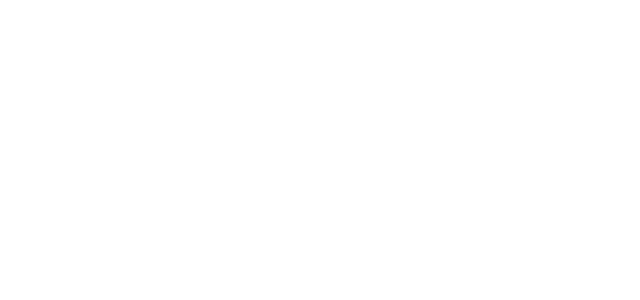
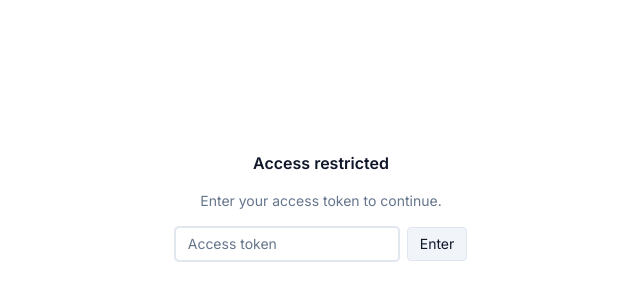
Before and after one commit to Jiseoup/showmycode, a Next.js app: page /unauthorized in a window 1280 px wide. Before the commit this address had no page. Shown: the part 194-494 px from the top of the page, without its empty margins (319-959 px from the left). Built offline with nearby package versions, Linux system fonts and the light colour scheme.

Commit message:
feat: add share token authentication

```diff
--- /dev/null
+++ b/app/unauthorized/page.tsx
@@ -0,0 +1,40 @@
+"use client";
+
+import { useRef } from "react";
+import { useRouter } from "next/navigation";
+
+// Standalone page — outside [lang] layout, so no i18n context available.
+export default function UnauthorizedPage() {
+  const inputRef = useRef<HTMLInputElement>(null);
+  const router = useRouter();
+
+  const handleSubmit = (e: React.SyntheticEvent) => {
+    e.preventDefault();
+    const token = inputRef.current?.value.trim();
+    if (token) router.push(`/?token=${encodeURIComponent(token)}`);
+  };
+
+  return (
+    <div className="flex flex-col items-center justify-center min-h-screen gap-4">
+      <p className="text-base font-semibold">Access restricted</p>
+      <p className="text-sm text-muted-foreground">
+        Enter your access token to continue.
+      </p>
+      <form onSubmit={handleSubmit} className="flex items-center gap-2">
+        <input
+          ref={inputRef}
+          type="password"
+          placeholder="Access token"
+          autoFocus
+          className="text-sm px-3 py-1.5 w-56 rounded border border-border bg-background text-foreground placeholder:text-muted-foreground focus:outline-none focus:ring-1 focus:ring-border"
+        />
+        <button
+          type="submit"
+          className="text-sm px-3 py-1.5 rounded border border-border bg-muted hover:bg-accent transition-colors cursor-pointer"
+        >
+          Enter
+        </button>
+      </form>
+    </div>
+  );
+}
--- a/proxy.ts
+++ b/proxy.ts
@@ -2,14 +2,24 @@ import { NextResponse } from "next/server";
 import type { NextRequest } from "next/server";
 import { locales, defaultLocale, hasLocale } from "@/lib/i18n";
 
-export function proxy(request: NextRequest) {
+const COOKIE_NAME = "smc_auth";
+
+// Paths that are accessible without a valid auth cookie.
+const PUBLIC_PATHS = ["/unauthorized"];
+
+function isPublicPath(pathname: string): boolean {
+  return PUBLIC_PATHS.some((p) => pathname === p || pathname.startsWith(`${p}/`));
+}
+
+// Redirect to the correct locale if not already present in the path.
+function redirectToLocale(request: NextRequest): NextResponse | undefined {
   const { pathname } = request.nextUrl;
 
   // Pass through if locale prefix already present.
-  const pathnameHasLocale = locales.some(
+  const hasLocalePrefix = locales.some(
     (l) => pathname === `/${l}` || pathname.startsWith(`/${l}/`)
   );
-  if (pathnameHasLocale) return;
+  if (hasLocalePrefix) return;
 
   // Detect locale from Accept-Language header.
   const acceptLang = request.headers.get("accept-language") ?? "";
@@ -20,6 +30,50 @@ export function proxy(request: NextRequest) {
   return NextResponse.redirect(request.nextUrl);
 }
 
+export function proxy(request: NextRequest) {
+  const { pathname } = request.nextUrl;
+
+  // Always allow public paths through without auth.
+  if (isPublicPath(pathname)) return NextResponse.next();
+
+  const token = process.env.SHARE_TOKEN;
+
+  // If SHARE_TOKEN is not set, block all access to prevent accidental exposure.
+  if (!token) {
+    return NextResponse.redirect(new URL("/unauthorized", request.url));
+  }
+
+  // If ?token= query param is present and valid, set auth cookie and redirect without the param.
+  // This allows sharing a plain URL like https://example.com/?token=xxx.
+  const queryToken = request.nextUrl.searchParams.get("token");
+  if (queryToken !== null) {
+    if (queryToken === token) {
+      const url = new URL(request.url);
+      url.searchParams.delete("token");
+      const response = NextResponse.redirect(url);
+      response.cookies.set(COOKIE_NAME, token, {
+        httpOnly: true,
+        sameSite: "lax",
+        secure: process.env.NODE_ENV === "production",
+        path: "/",
+        maxAge: 60 * 60 * 24 * 30, // 30 days
+      });
+      return response;
+    }
+    // Invalid token in query param — deny access.
+    return NextResponse.redirect(new URL("/unauthorized", request.url));
+  }
+
+  // Check auth cookie for subsequent requests.
+  const cookie = request.cookies.get(COOKIE_NAME);
+  if (cookie?.value === token) {
+    return redirectToLocale(request) ?? NextResponse.next();
+  }
+
+  // No valid auth — redirect to unauthorized page.
+  return NextResponse.redirect(new URL("/unauthorized", request.url));
+}
+
 export const config = {
   matcher: ["/((?!_next|api|.*\\..*).*)"],
 };
```
Also changed, not shown: 2 other files (tests, documents, lock files or other folders).
